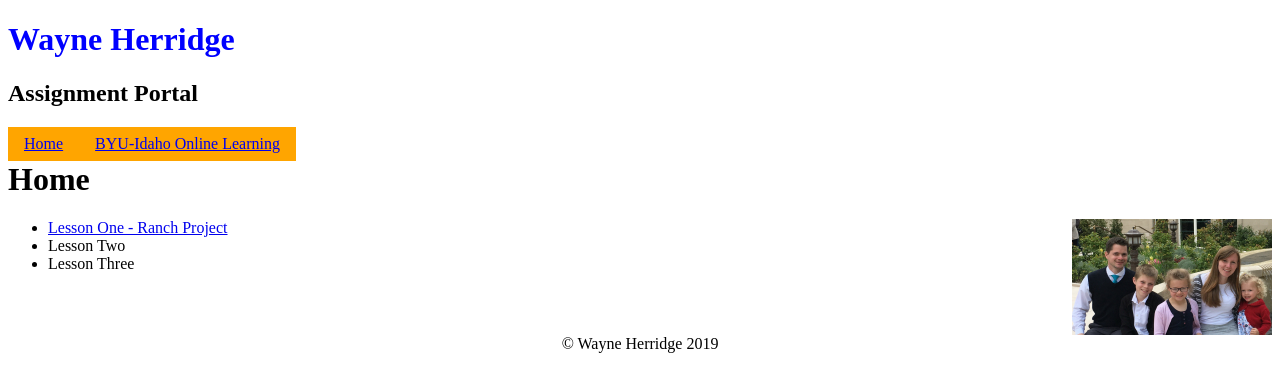
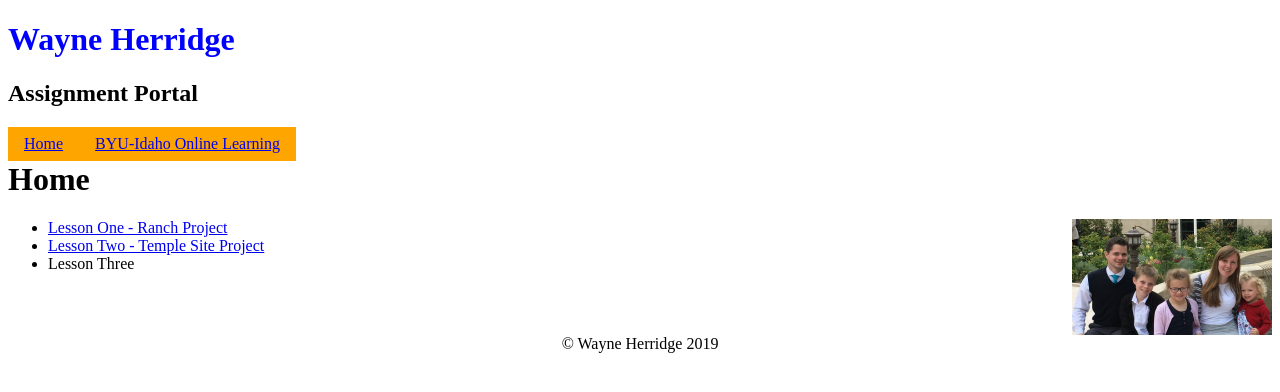
Before and after one commit to wayneherridge/wayneherridge.github.io, a plain HTML site: page index.html in a window 1280 px wide. Drawn offline with Linux system fonts and the light colour scheme.

Commit message:
added the link to the temple site just created

```diff
--- a/index.html
+++ b/index.html
@@ -24,7 +24,7 @@
 <img src="images/Pixlr_Test.jpg" alt="Photo of Wayne Herridge">
 <ul>
   <li><a href="ranch/index.html">Lesson One - Ranch Project</a></li>
-  <li>Lesson Two</li>
+  <li><a href="temple1/index.html">Lesson Two - Temple Site Project</a></li>
   <li>Lesson Three</li>
 </ul>
 
```
